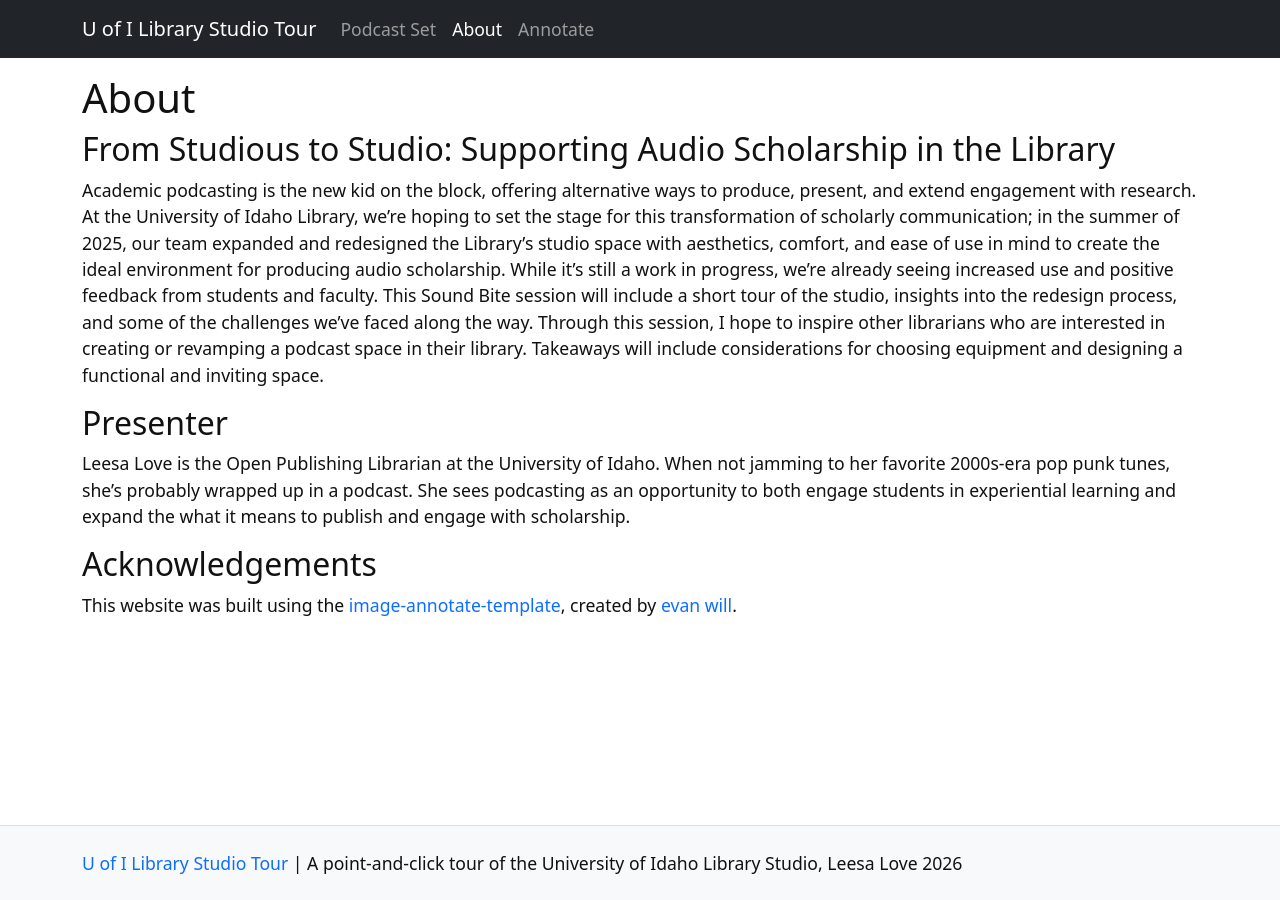
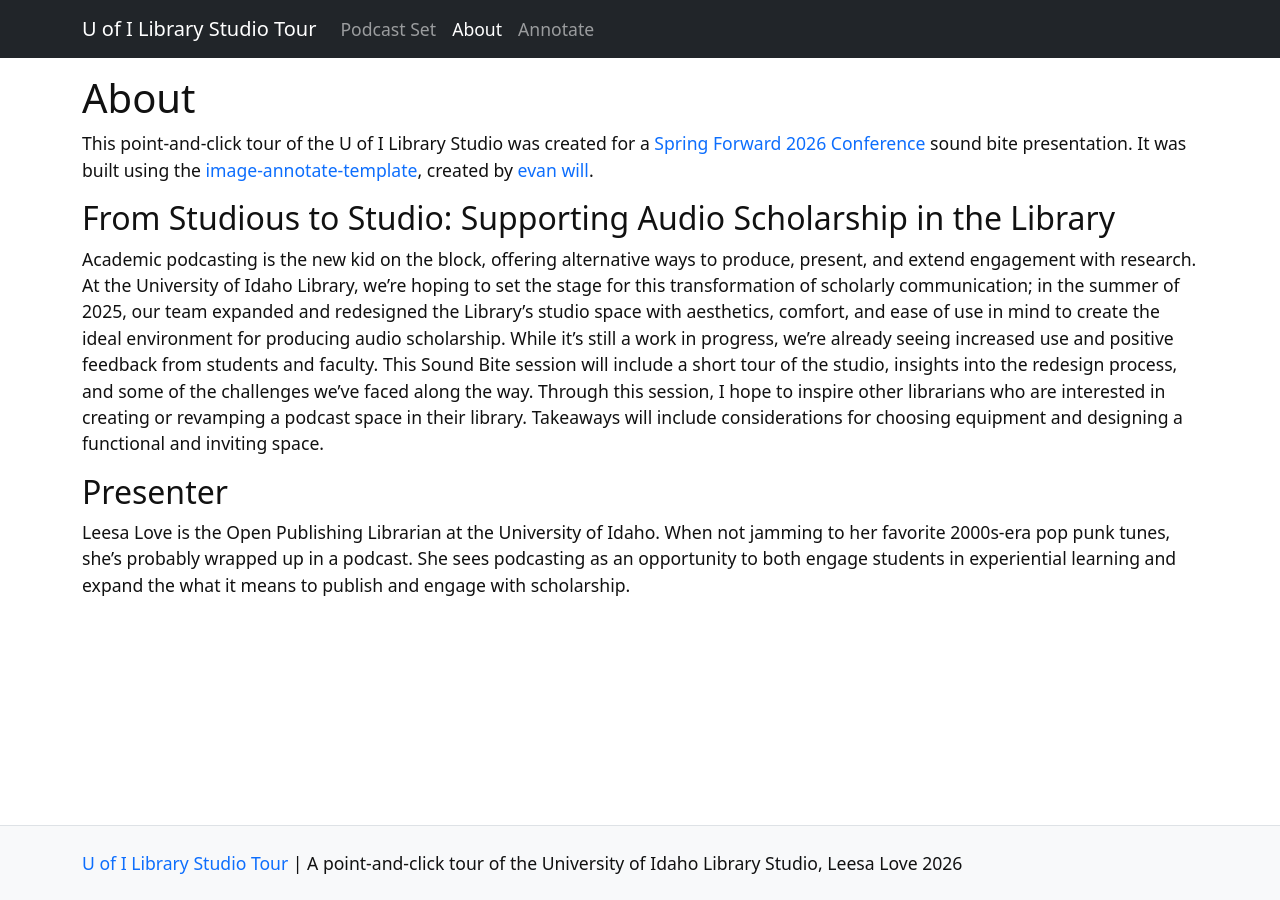
Before and after one commit to llove28/studio-tour, a Jekyll site: the page built from pages/about.md, in a window 1280 px wide. Built offline with Jekyll 4.4.1, drawn with Linux system fonts in a browser that asks for light colours.

Commit message:
Update about.md

```diff
--- a/pages/about.md
+++ b/pages/about.md
@@ -3,6 +3,8 @@ title: About
 nav: About
 nav_order: 2
 ---
+
+This point-and-click tour of the U of I Library Studio was created for a [Spring Forward 2026 Conference](https://www.forwardlibraries.org/initiatives/conference/2026) sound bite presentation. It was built using the [image-annotate-template](https://github.com/evanwill/image-annotate-template), created by [evan will](https://evanwill.github.io/).
 
 ## From Studious to Studio: Supporting Audio Scholarship in the Library
 
@@ -11,7 +13,3 @@ Academic podcasting is the new kid on the block, offering alternative ways to pr
 ## Presenter
 
 Leesa Love is the Open Publishing Librarian at the University of Idaho. When not jamming to her favorite 2000s-era pop punk tunes, she’s probably wrapped up in a podcast. She sees podcasting as an opportunity to both engage students in experiential learning and expand the what it means to publish and engage with scholarship.
-
-## Acknowledgements
-
-This website was built using the [image-annotate-template](https://github.com/evanwill/image-annotate-template), created by [evan will](https://evanwill.github.io/).
```
